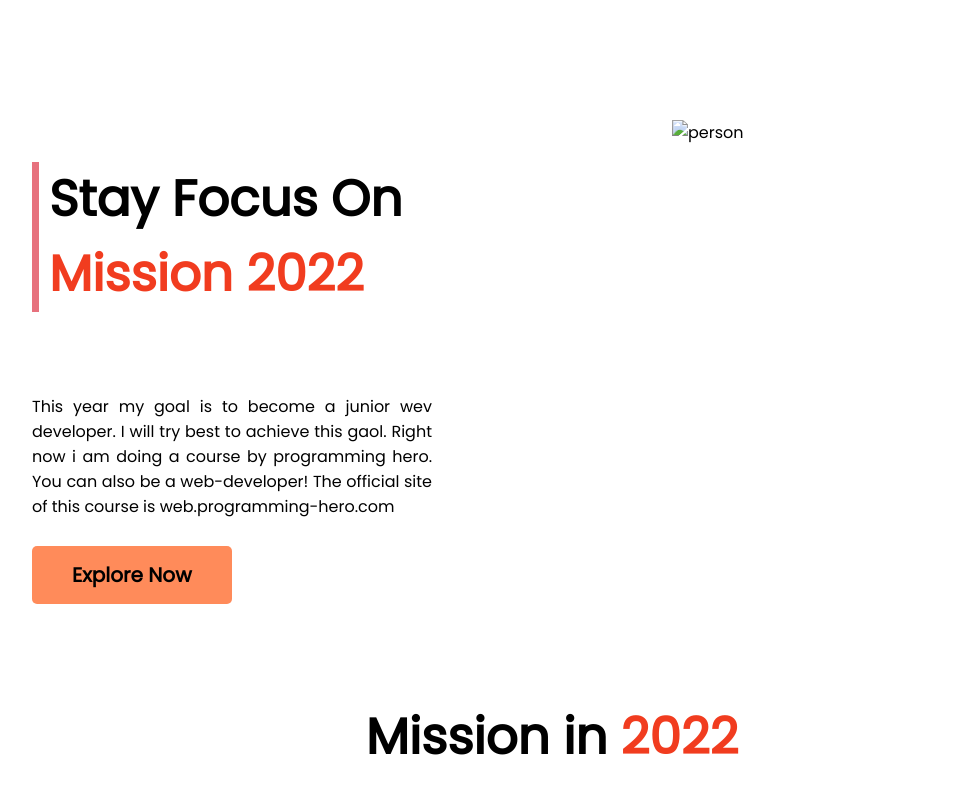
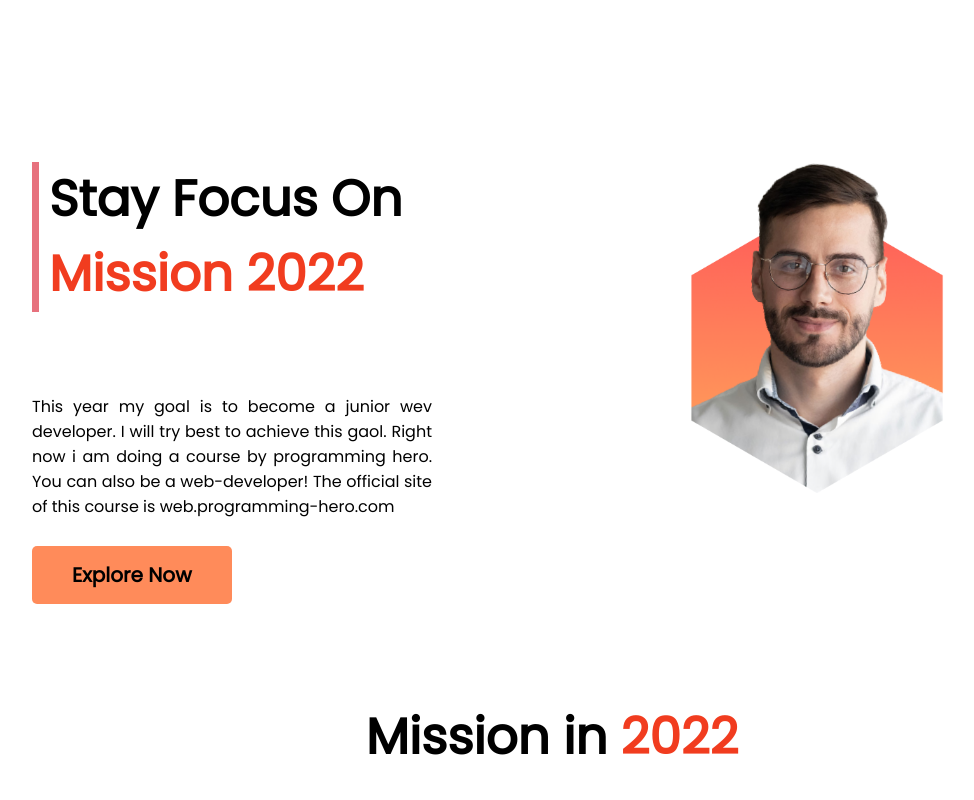
Before and after one commit to saifm-ohammad/first-assignment, a plain HTML site: page index.html in a window 1280 px wide. Shown: the top 800 px of the page, without its empty margins (88-1062 px from the left). Drawn offline with Linux system fonts and the light colour scheme; the site is published under a folder, as on GitHub Pages, so addresses that start at the root find nothing.

Commit message:
final website (after solving error)

```diff
--- a/index.html
+++ b/index.html
@@ -28,7 +28,7 @@
         </div>
 
         <div class="head">
-            <img src="/images/person-3.png" alt="person">
+            <img src="images/person-3.png" alt="person">
         </div>
     </section>
 
```
